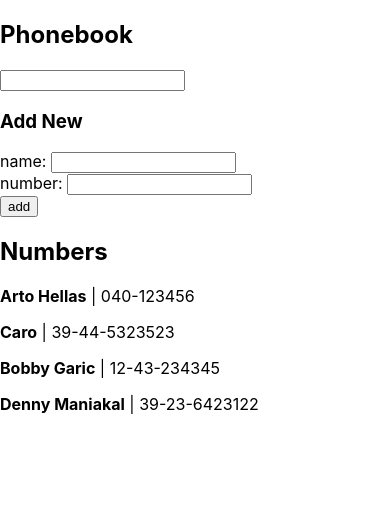
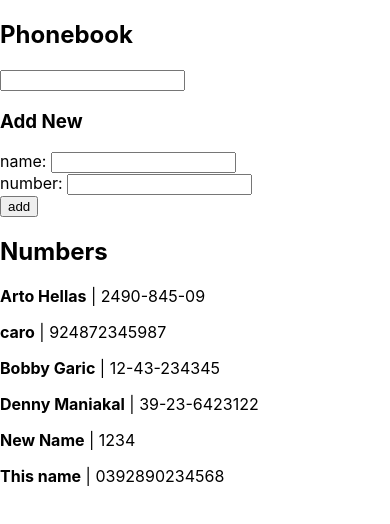
Before and after one commit to prb01/fullstackopen, a React (Create React App) app in the folder part2/phonebook/: page / in a window 390 px wide. Shown: the top 524 px of the page. Built offline with nearby package versions, Linux system fonts and the light colour scheme; data requests are answered from the project's data file.

Commit message:
2.15: Phonebook step7 completed

```diff
--- a/part2/phonebook/db.json
+++ b/part2/phonebook/db.json
@@ -2,12 +2,12 @@
   "persons": [
     {
       "name": "Arto Hellas",
-      "number": "040-123456",
+      "number": "2490-845-09",
       "id": 1
     },
     {
-      "name": "Caro",
-      "number": "39-44-5323523",
+      "name": "caro",
+      "number": "924872345987",
       "id": 2
     },
     {
@@ -19,6 +19,16 @@
       "name": "Denny Maniakal",
       "number": "39-23-6423122",
       "id": 4
+    },
+    {
+      "name": "New Name",
+      "number": "1234",
+      "id": 5
+    },
+    {
+      "name": "This name",
+      "number": "0392890234568",
+      "id": 6
     }
   ]
 }
--- a/part2/phonebook/src/App.js
+++ b/part2/phonebook/src/App.js
@@ -3,7 +3,6 @@ import axios from 'axios'
 import Numbers from './components/Numbers'
 import Filter from './components/Filter'
 import PersonForm from './components/PersonForm'
-
 
 const App = () => {
   const [persons, setPersons] = useState([])
@@ -24,12 +23,21 @@ const App = () => {
     e.preventDefault()
     const nameObject = { name: newName, number: newNum }
     const idx = persons.findIndex(person => person.name.toLowerCase() === nameObject.name.toLowerCase())
-    const personsCopy = [...persons]
 
-    if (idx > 0) {
-      Object.assign(personsCopy[idx], nameObject)
+    if (idx >= 0) {
+      const person = persons[idx]
+      const id = person.id
+      axios
+        .put(`http://localhost:3001/persons/${id}`, nameObject)
+        .then(res => {
+          setPersons(persons.map(person => person.id !== id ? person : res.data))
+        })
     } else {
-      setPersons([...personsCopy, nameObject])
+      axios
+        .post('http://localhost:3001/persons', nameObject)
+        .then(res => {
+          setPersons([...persons, res.data])
+        })
     }
 
     setNewName('')
```
